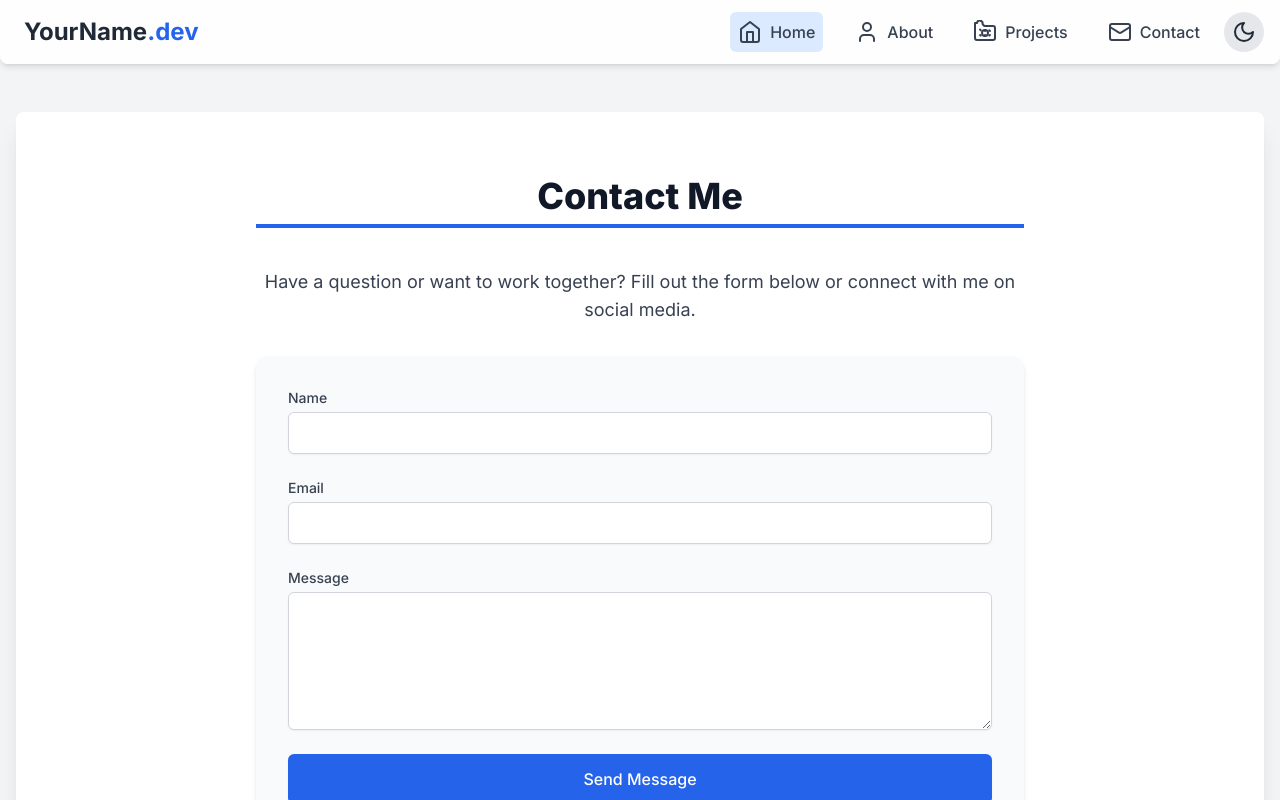
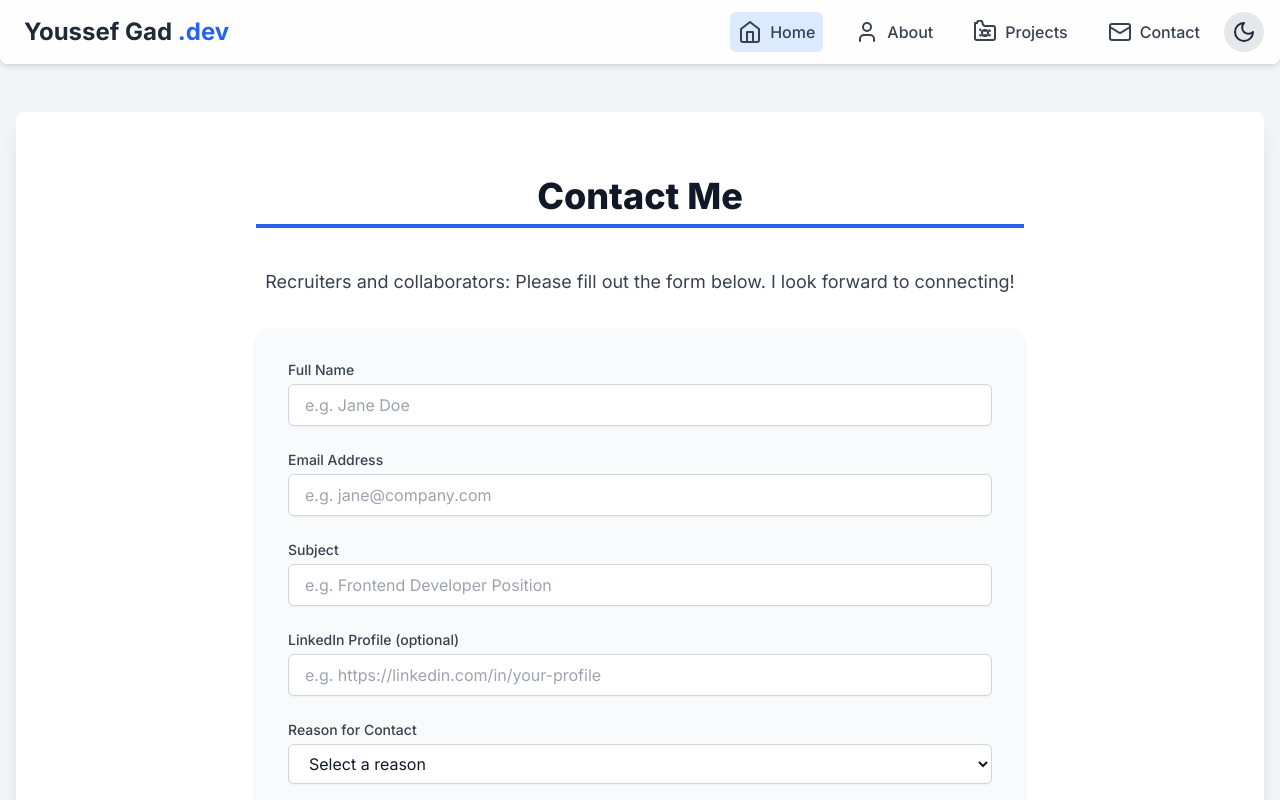
Before and after one commit to YoussefGad97/YoussefGad, a React (Create React App) app: page / in a window 1280 px wide. Both pictures are taken after a click on the button "Get in Touch". Shown: the top 800 px of the page. Built offline with nearby package versions, Linux system fonts and the light colour scheme.

Commit message:
Added Contact Form Function

```diff
--- a/src/App.js
+++ b/src/App.js
@@ -72,7 +72,7 @@ const Navbar = ({ setCurrentPage }) => { // Receive setCurrentPage as prop
       <div className="container mx-auto px-4 py-3 flex justify-between items-center">
         <h1 className="text-2xl font-bold text-gray-800 dark:text-white">
           <a href="#" onClick={(e) => handleNavLinkClick(e, 'home')} className="rounded-md p-2 hover:bg-gray-100 dark:hover:bg-gray-700 transition-colors">
-            YourName<span className="text-blue-600 dark:text-blue-400">.dev</span>
+            Youssef Gad <span className="text-blue-600 dark:text-blue-400">.dev</span>
           </a>
         </h1>
         <div className="flex items-center space-x-4">
@@ -310,36 +310,30 @@ const ProjectsPage = () => {
 
 // --- Contact Page Component ---
 const ContactPage = () => {
-  const [formData, setFormData] = useState({
-    name: '',
-    email: '',
-    message: '',
-  });
-  const [status, setStatus] = useState(''); // 'idle', 'loading', 'success', 'error'
+  const [status, setStatus] = useState('');
 
-  const handleChange = (e) => {
-    const { name, value } = e.target;
-    setFormData((prev) => ({ ...prev, [name]: value }));
-  };
+  const FORMSPREE_ENDPOINT = "https://formspree.io/f/mgvlwzjk";
 
   const handleSubmit = async (e) => {
     e.preventDefault();
     setStatus('loading');
+    const formData = new FormData(e.target);
 
-    // Simulate API call
     try {
-      // In a real application, you would send this to a backend API
-      // await fetch('/api/contact', {
-      //   method: 'POST',
-      //   headers: { 'Content-Type': 'application/json' },
-      //   body: JSON.stringify(formData),
-      // });
-      await new Promise(resolve => setTimeout(resolve, 1500)); // Simulate network delay
-      console.log('Form Data Submitted:', formData);
-      setStatus('success');
-      setFormData({ name: '', email: '', message: '' }); // Clear form
-    } catch (error) {
-      console.error('Error submitting form:', error);
+      const response = await fetch(FORMSPREE_ENDPOINT, {
+        method: "POST",
+        body: formData,
+        headers: {
+          Accept: "application/json",
+        },
+      });
+      if (response.ok) {
+        setStatus('success');
+        e.target.reset();
+      } else {
+        setStatus('error');
+      }
+    } catch {
       setStatus('error');
     }
   };
@@ -351,36 +345,75 @@ const ContactPage = () => {
           Contact Me
         </h2>
         <p className="text-lg text-gray-700 dark:text-gray-300 text-center mb-8">
-          Have a question or want to work together? Fill out the form below or connect with me on social media.
+          Recruiters and collaborators: Please fill out the form below. I look forward to connecting!
         </p>
         <form onSubmit={handleSubmit} className="bg-gray-50 dark:bg-gray-700 p-8 rounded-xl shadow-md space-y-6">
           <div>
             <label htmlFor="name" className="block text-sm font-medium text-gray-700 dark:text-gray-300 mb-1">
-              Name
+              Full Name
             </label>
             <input
               type="text"
               id="name"
               name="name"
-              value={formData.name}
-              onChange={handleChange}
               required
+              placeholder="e.g. Jane Doe"
               className="mt-1 block w-full px-4 py-2 border border-gray-300 dark:border-gray-600 rounded-md shadow-sm focus:ring-blue-500 focus:border-blue-500 bg-white dark:bg-gray-600 text-gray-900 dark:text-white transition-colors"
             />
           </div>
           <div>
             <label htmlFor="email" className="block text-sm font-medium text-gray-700 dark:text-gray-300 mb-1">
-              Email
+              Email Address
             </label>
             <input
               type="email"
               id="email"
               name="email"
-              value={formData.email}
-              onChange={handleChange}
+              required
+              placeholder="e.g. jane@company.com"
+              className="mt-1 block w-full px-4 py-2 border border-gray-300 dark:border-gray-600 rounded-md shadow-sm focus:ring-blue-500 focus:border-blue-500 bg-white dark:bg-gray-600 text-gray-900 dark:text-white transition-colors"
+            />
+          </div>
+          <div>
+            <label htmlFor="subject" className="block text-sm font-medium text-gray-700 dark:text-gray-300 mb-1">
+              Subject
+            </label>
+            <input
+              type="text"
+              id="subject"
+              name="subject"
+              required
+              placeholder="e.g. Frontend Developer Position"
+              className="mt-1 block w-full px-4 py-2 border border-gray-300 dark:border-gray-600 rounded-md shadow-sm focus:ring-blue-500 focus:border-blue-500 bg-white dark:bg-gray-600 text-gray-900 dark:text-white transition-colors"
+            />
+          </div>
+          <div>
+            <label htmlFor="linkedin" className="block text-sm font-medium text-gray-700 dark:text-gray-300 mb-1">
+              LinkedIn Profile (optional)
+            </label>
+            <input
+              type="url"
+              id="linkedin"
+              name="linkedin"
+              placeholder="e.g. https://linkedin.com/in/your-profile"
+              className="mt-1 block w-full px-4 py-2 border border-gray-300 dark:border-gray-600 rounded-md shadow-sm focus:ring-blue-500 focus:border-blue-500 bg-white dark:bg-gray-600 text-gray-900 dark:text-white transition-colors"
+            />
+          </div>
+          <div>
+            <label htmlFor="reason" className="block text-sm font-medium text-gray-700 dark:text-gray-300 mb-1">
+              Reason for Contact
+            </label>
+            <select
+              id="reason"
+              name="reason"
               required
               className="mt-1 block w-full px-4 py-2 border border-gray-300 dark:border-gray-600 rounded-md shadow-sm focus:ring-blue-500 focus:border-blue-500 bg-white dark:bg-gray-600 text-gray-900 dark:text-white transition-colors"
-            />
+            >
+              <option value="">Select a reason</option>
+              <option value="job">Job Opportunity</option>
+              <option value="collaboration">Collaboration</option>
+              <option value="general">General Inquiry</option>
+            </select>
           </div>
           <div>
             <label htmlFor="message" className="block text-sm font-medium text-gray-700 dark:text-gray-300 mb-1">
@@ -390,9 +423,8 @@ const ContactPage = () => {
               id="message"
               name="message"
               rows="5"
-              value={formData.message}
-              onChange={handleChange}
               required
+              placeholder="Type your message here..."
               className="mt-1 block w-full px-4 py-2 border border-gray-300 dark:border-gray-600 rounded-md shadow-sm focus:ring-blue-500 focus:border-blue-500 bg-white dark:bg-gray-600 text-gray-900 dark:text-white resize-y transition-colors"
             ></textarea>
           </div>
```
